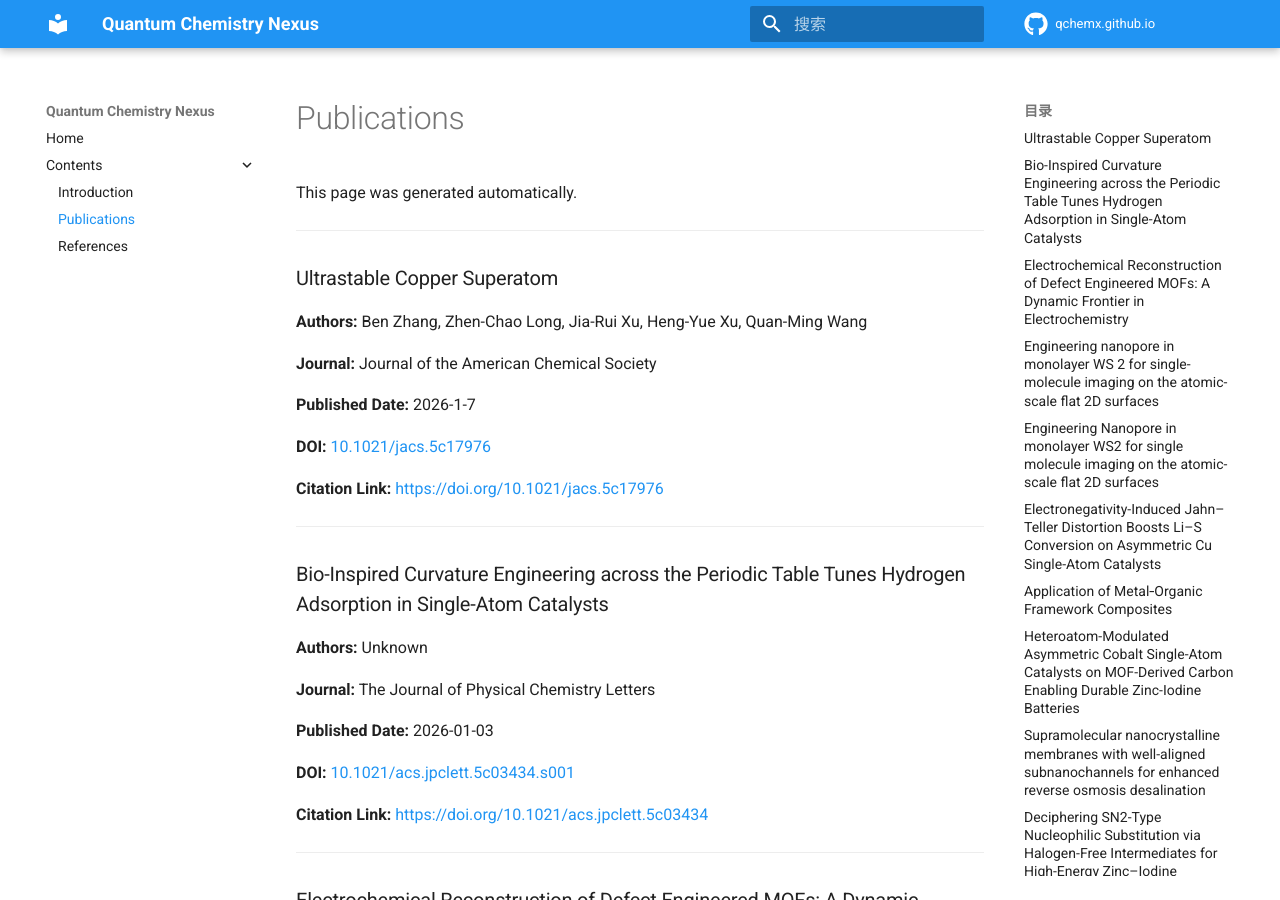
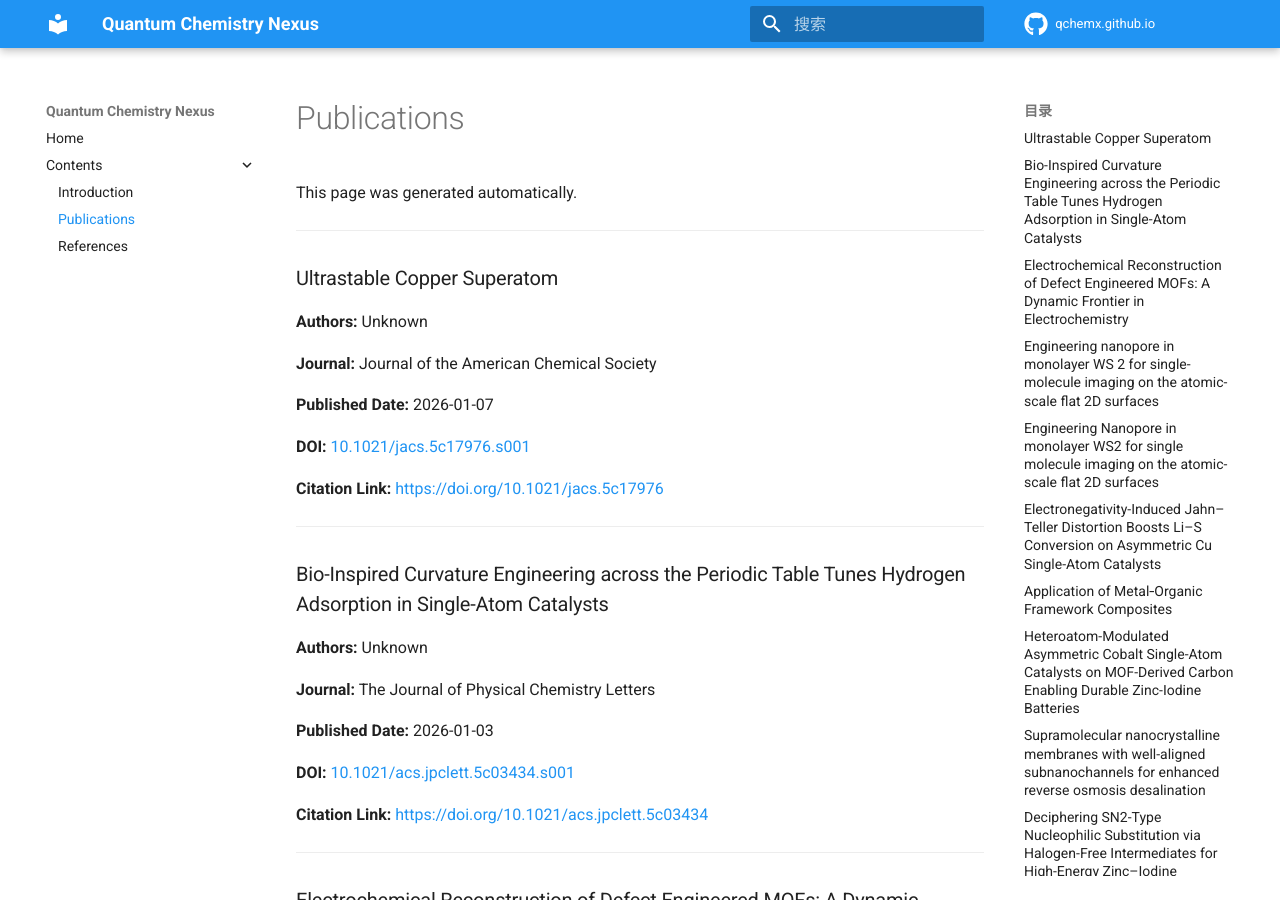
Before and after one commit to QChemX/qchemx.github.io, an MkDocs documentation site: the page built from docs/publications.md, in a window 1280 px wide and 900 px high. Built offline with MkDocs 1.6.1 and Material for MkDocs 9.7.7, drawn with Linux system fonts in a browser that asks for light colours; comment, search, counter and statistics services are not loaded.

Commit message:
[orcid sync] Update publications

```diff
--- a/docs/publications.md
+++ b/docs/publications.md
@@ -8,13 +8,13 @@ This page was generated automatically.
 
 ### Ultrastable Copper Superatom
 
-**Authors:** Ben Zhang, Zhen-Chao Long, Jia-Rui Xu, Heng-Yue Xu, Quan-Ming Wang
+**Authors:** Unknown
 
 **Journal:** Journal of the American Chemical Society
 
-**Published Date:** 2026-1-7
+**Published Date:** 2026-01-07
 
-**DOI:** [10.1021/jacs.5c17976](https://doi.org/10.1021/jacs.5c17976)
+**DOI:** [10.1021/jacs.5c17976.s001](https://doi.org/10.1021/jacs.5c17976.s001)
 
 **Citation Link:** [https://doi.org/10.1021/jacs.5c17976](https://doi.org/10.1021/jacs.5c17976)
 
```
